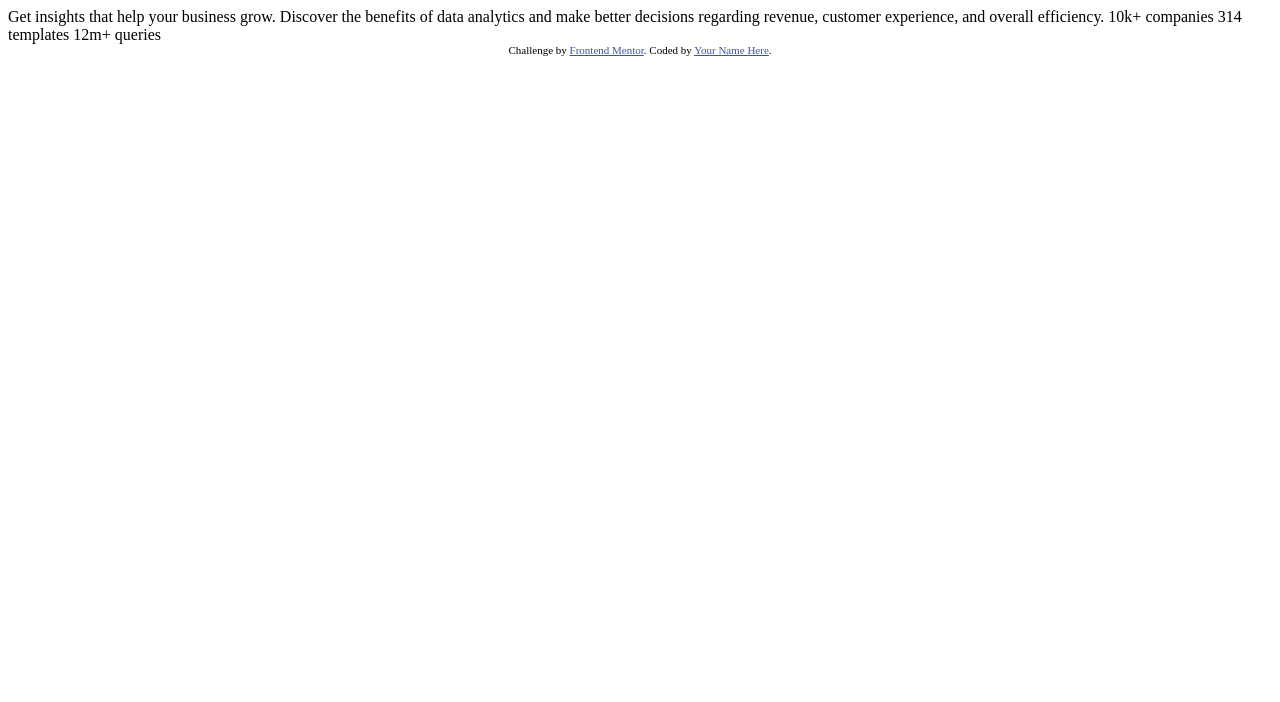
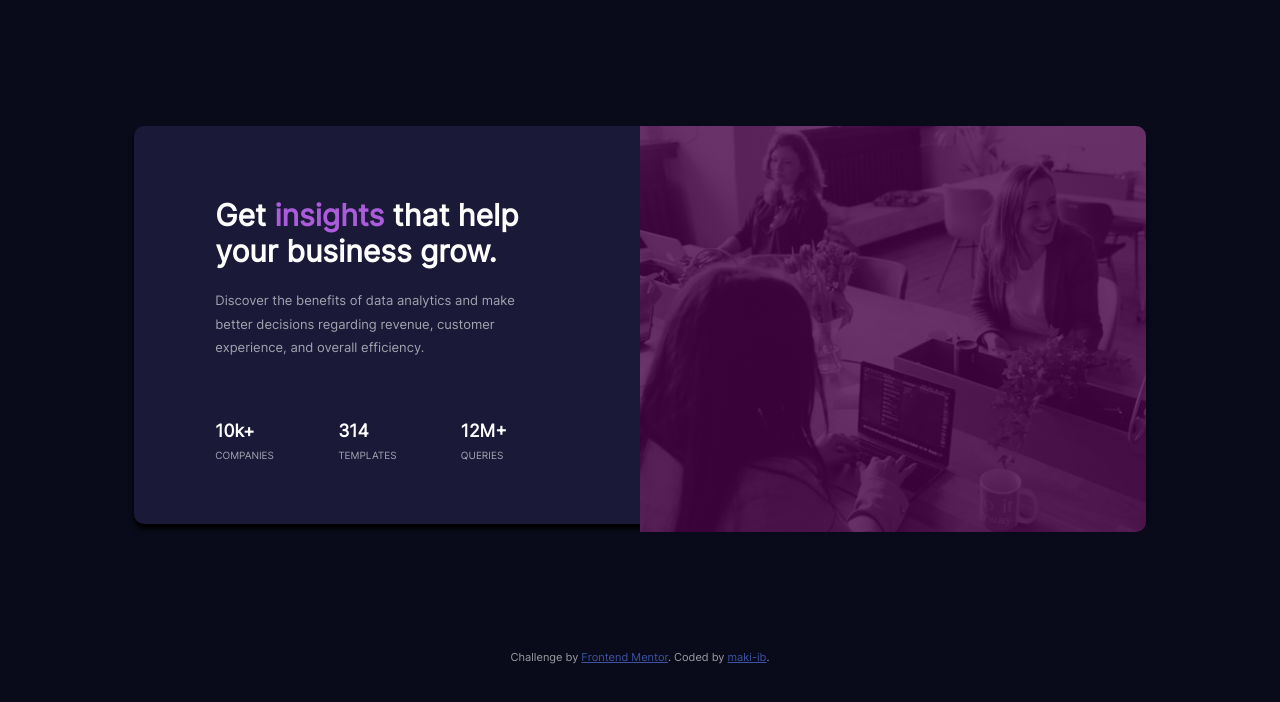
Before and after one commit to maki-ib/stats-preview-card-component-main, a plain HTML site: page index.html in a window 1280 px wide. Drawn offline with Linux system fonts and the light colour scheme.

Commit message:
Fin challenge

```diff
--- a/index.html
+++ b/index.html
@@ -2,32 +2,44 @@
 <html lang="en">
 <head>
   <meta charset="UTF-8">
-  <meta name="viewport" content="width=device-width, initial-scale=1.0"> <!-- displays site properly based on user's device -->
+  <meta name="viewport" content="wclassth=device-wclassth, initial-scale=1.0"> <!-- displays site properly based on user's device -->
 
   <link rel="icon" type="image/png" sizes="32x32" href="./images/favicon-32x32.png">
 
   <title>Frontend Mentor | Stats preview card component</title>
-
+  <link rel="stylesheet" href="style.css">
   <!-- Feel free to remove these styles or customise in your own stylesheet 👍 -->
   <style>
-    .attribution { font-size: 11px; text-align: center; }
+    .attribution { font-size: 11px; text-align: center; color:hsla(0, 0%, 100%, 0.6);}
     .attribution a { color: hsl(228, 45%, 44%); }
   </style>
 </head>
 <body>
-
-  Get insights that help your business grow.
-
-  Discover the benefits of data analytics and make better decisions regarding revenue, customer
-  experience, and overall efficiency.
-
-  10k+ companies
-  314 templates
-  12m+ queries
-
+  <div class="card">
+    <div class="img"></div>
+    <div class="text">
+      <h1>Get <span>insights</span> that help your business grow.</h1>
+      <p>Discover the benefits of data analytics and make better decisions regarding revenue, customer
+      experience, and overall efficiency.</p>
+      <div>
+        <div class="stat1">
+          <h3 class="stat">10k+</h3>
+          <div class="uppercase">companies</div>
+        </div>
+        <div class="stat2">
+          <h3 class="stat">314</h3>
+          <div class="uppercase">templates</div>
+        </div>
+        <div class="stat3">
+          <h3 class="stat">12M+</h3>
+          <div class="uppercase">queries</div>
+        </div>
+      </div>
+    </div>
+  </div>
   <div class="attribution">
     Challenge by <a href="https://www.frontendmentor.io?ref=challenge" target="_blank">Frontend Mentor</a>.
-    Coded by <a href="#">Your Name Here</a>.
+    Coded by <a href="https://github.com/maki-ib/">maki-ib</a>.
   </div>
 </body>
 </html>
--- /dev/null
+++ b/style.css
@@ -0,0 +1,100 @@
+body{
+    background-color: hsl(233, 47%, 7%);
+    font-family: 'Inter';
+     font-size: 15px;
+}
+.card{
+    background-color: hsl(244, 38%, 16%);
+    box-shadow: 0px 5px 5px;
+    margin: 10%;
+    border-radius: 10px;
+    padding-bottom: 5%;
+}
+.img, .text{
+    display: inline-block;
+    vertical-align: top;
+}
+.stat1,
+.stat2,
+.stat3 {
+    display: inline-block;
+    vertical-align: top;
+    margin-top: 10%;
+}
+.stat1, .stat2{
+    margin-right: 60px;
+}
+.text {
+    width: 30%;
+    margin-top: 5%;
+    margin-left: 8%;
+}
+.uppercase{
+    text-transform: uppercase;
+    color: hsla(0, 0%, 100%, 0.6);
+    margin-top: -10px;
+    font-size: 10px;
+}
+h1,.stat{
+    color: hsl(0, 0%, 100%);
+}
+
+span{
+    color: hsl(277, 64%, 61%);
+}
+p{
+    color: hsla(0, 0%, 100%, 0.6);
+    font-size: 13px;
+    line-height: 180%;
+}
+.img{
+    background-image: linear-gradient(rgba(70, 3, 70, 0.8), rgba(70, 3, 70, 0.8)),
+    url("images/image-header-desktop.jpg");
+    background-size:cover;
+    float: right;
+    height: 405.5px;
+    width: 50%;
+    border-top-right-radius: 10px;
+    border-bottom-right-radius: 10px;
+    /* object-fit: contain; */
+}
+@font-face {
+    font-family: 'Inter';
+    src: url('static/Inter-Regular.ttf');
+    weight: 400;
+}
+@media all and (max-width: 375px) {
+    .card {
+        background-color: hsl(244, 38%, 16%);
+        box-shadow: 0px 5px 5px;
+        margin: 5%;
+        border-radius: 10px;
+        padding-bottom: 5%;
+    }
+    .img {
+        background-image: linear-gradient(rgba(70, 3, 70, 0.8), rgba(70, 3, 70, 0.8)),
+        url("images/image-header-mobile.jpg");
+        background-size:cover;
+        height: 200px;
+        float: none;
+        width: -webkit-fill-available;
+        border-top-left-radius: 10px;
+        border-top-right-radius: 10px;
+        border-bottom-right-radius: 0px;
+    }
+    .text {
+        width: 80%;
+        text-align: center;
+        /* margin-top: 5%;
+        margin-bottom: 5%;
+        margin-left: 8%; */
+
+    }
+    .stat1,
+    .stat2,
+    .stat3 {
+        display: block;
+        margin-top: 10%;
+        margin-right: 0px;
+    }
+}
```
Also changed, not shown: static/Inter-Black.ttf (added), static/Inter-Bold.ttf (added), static/Inter-ExtraBold.ttf (added), static/Inter-ExtraLight.ttf (added), static/Inter-Light.ttf (added), static/Inter-Medium.ttf (added), static/Inter-Regular.ttf (added), static/Inter-SemiBold.ttf (added), static/Inter-Thin.ttf (added).
